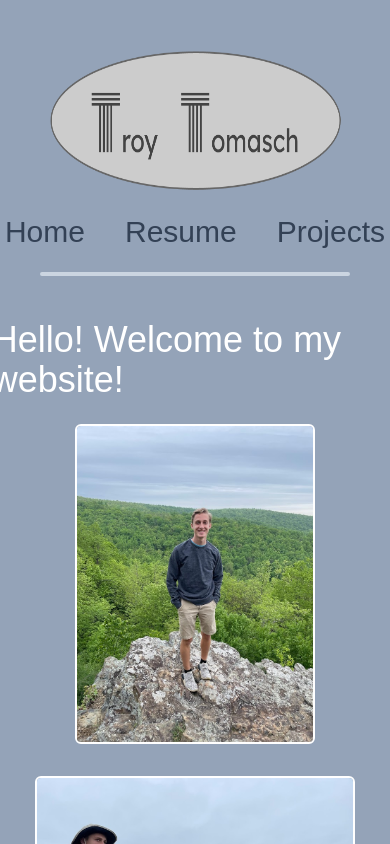
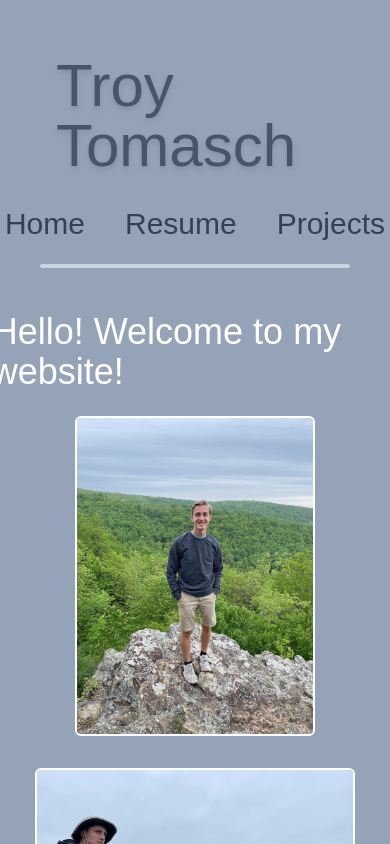
Before and after one commit to troytomasch/PersonalWebsite, a React (Create React App) app: page / in a window 390 px wide. Shown: the top 844 px of the page. Built offline with nearby package versions, Linux system fonts and the light colour scheme.

Commit message:
Deploying

```diff
--- /dev/null
+++ b/public/404.html
@@ -0,0 +1,33 @@
+<!DOCTYPE html>
+<html>
+  <head>
+    <meta charset="utf-8">
+    <meta name="viewport" content="width=device-width, initial-scale=1">
+    <title>Page Not Found</title>
+
+    <style media="screen">
+      body { background: #ECEFF1; color: rgba(0,0,0,0.87); font-family: Roboto, Helvetica, Arial, sans-serif; margin: 0; padding: 0; }
+      #message { background: white; max-width: 360px; margin: 100px auto 16px; padding: 32px 24px 16px; border-radius: 3px; }
+      #message h3 { color: #888; font-weight: normal; font-size: 16px; margin: 16px 0 12px; }
+      #message h2 { color: #ffa100; font-weight: bold; font-size: 16px; margin: 0 0 8px; }
+      #message h1 { font-size: 22px; font-weight: 300; color: rgba(0,0,0,0.6); margin: 0 0 16px;}
+      #message p { line-height: 140%; margin: 16px 0 24px; font-size: 14px; }
+      #message a { display: block; text-align: center; background: #039be5; text-transform: uppercase; text-decoration: none; color: white; padding: 16px; border-radius: 4px; }
+      #message, #message a { box-shadow: 0 1px 3px rgba(0,0,0,0.12), 0 1px 2px rgba(0,0,0,0.24); }
+      #load { color: rgba(0,0,0,0.4); text-align: center; font-size: 13px; }
+      @media (max-width: 600px) {
+        body, #message { margin-top: 0; background: white; box-shadow: none; }
+        body { border-top: 16px solid #ffa100; }
+      }
+    </style>
+  </head>
+  <body>
+    <div id="message">
+      <h2>404</h2>
+      <h1>Page Not Found</h1>
+      <p>The specified file was not found on this website. Please check the URL for mistakes and try again.</p>
+      <h3>Why am I seeing this?</h3>
+      <p>This page was generated by the Firebase Command-Line Interface. To modify it, edit the <code>404.html</code> file in your project's configured <code>public</code> directory.</p>
+    </div>
+  </body>
+</html>
--- a/src/atoms/WebsiteTitle.jsx
+++ b/src/atoms/WebsiteTitle.jsx
@@ -1,11 +1,15 @@
 import React from "react";
-import longlogo from "../images/longlogo.png";
 
 // Component for the main title of the website
 const WebsiteTitle = () => {
+  // Will make this a logo at some point
+
   return (
-    <div className="m-2">
-      <img src={longlogo} alt="Troy Tomasch Logo" className="w-96 h-36"></img>
+    <div className="m-4">
+      <h1 className="text-6xl font-raleway text-slate-600 drop-shadow-md">
+        Troy Tomasch
+      </h1>
+      {/* <img src={longlogo} alt="Troy Tomasch Logo" className="w-96 h-36"></img> */}
     </div>
   );
 };
```
Also changed, not shown: firebase.json (added), 1 other file (tests, documents, lock files or other folders).
